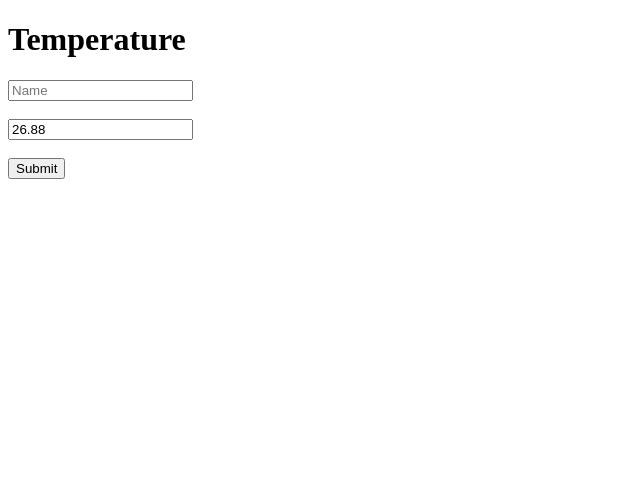
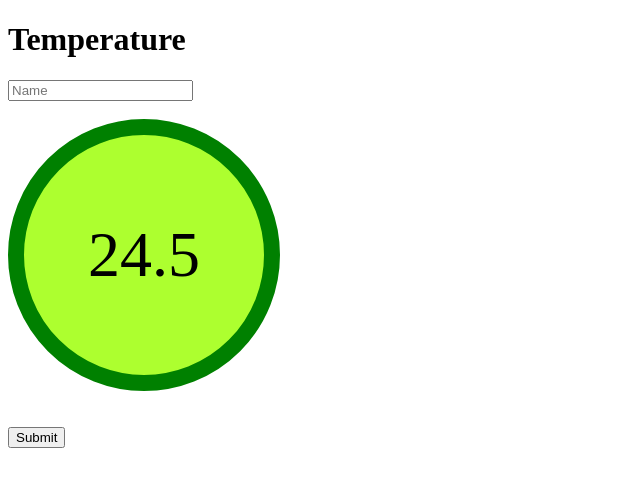
Before and after one commit to Felipe-Focil/BodyTemperatureSystem, a PHP site: page / in a window 1280 px wide. Shown: the top 487 px of the page, without its empty margins (0-640 px from the left). Run offline with PHP 8.4, Linux system fonts and the light colour scheme.

Commit message:
Add Folders, Fix DataBase Errors, Basic Sass

```diff
--- /dev/null
+++ b/Css/takingTemperature.css
@@ -0,0 +1,27 @@
+.typeNormal, .typeFever {
+  width: 15rem;
+  height: 15rem;
+  font-size: 4rem;
+  border: 40px;
+  border-radius: 50%;
+  -webkit-box-align: center;
+      -ms-flex-align: center;
+          align-items: center;
+  display: -webkit-box;
+  display: -ms-flexbox;
+  display: flex;
+  -webkit-box-pack: center;
+      -ms-flex-pack: center;
+          justify-content: center;
+}
+
+.typeNormal {
+  background-color: greenyellow;
+  border: 1rem solid green;
+}
+
+.typeFever {
+  background-color: orangered;
+  border: 1rem solid red;
+}
+/*# sourceMappingURL=takingTemperature.css.map */
--- /dev/null
+++ b/Css/takingTemperature.scss
@@ -0,0 +1,22 @@
+%circleBase{
+    width: 15rem;
+    height : 15rem;
+    font-size: 4rem;
+    border:40px;
+    border-radius: 50%;
+    align-items: center;
+    display: flex;
+    justify-content: center;
+}
+
+.typeNormal{
+    @extend %circleBase;
+    background-color: greenyellow;
+    border: 1rem solid green;
+}
+
+.typeFever{
+    @extend %circleBase;
+    background-color: orangered;
+    border: 1rem solid red;
+}
--- a/index.php
+++ b/index.php
@@ -5,6 +5,7 @@
     <meta http-equiv="X-UA-Compatible" content="IE=edge">
     <meta name="viewport" content="width=device-width, initial-scale=1.0">
     <title>Temperature</title>
+    <link rel="stylesheet" href="Css/takingTemperature.css" type="text/css">
 
 </head>
 <body>
@@ -14,14 +15,15 @@
         <input type="text" name="name" placeholder = "Name" autocomplete = "off">
         <br><br>
         <?php
-            $temp = rand_float(26,32);
-            function rand_float($st_num=0,$end_num=1,$mul=100)
-            {
-            if ($st_num>$end_num) return false;
-            return mt_rand($st_num*$mul,$end_num*$mul)/$mul;
+            $temp = 24.5;
+
+            if($temp <=27.0){
+                echo '<div class ="typeNormal">'.$temp.'</div>';
+            }else{
+                echo '<div class ="typeFever">'.$temp.'</div>';
             }
 
-            echo '<input type="number" name="temperature" value = "'.$temp.'"  >'
+
 
         ?>
         <br><br>
```
Also changed, not shown: 1 other file.
